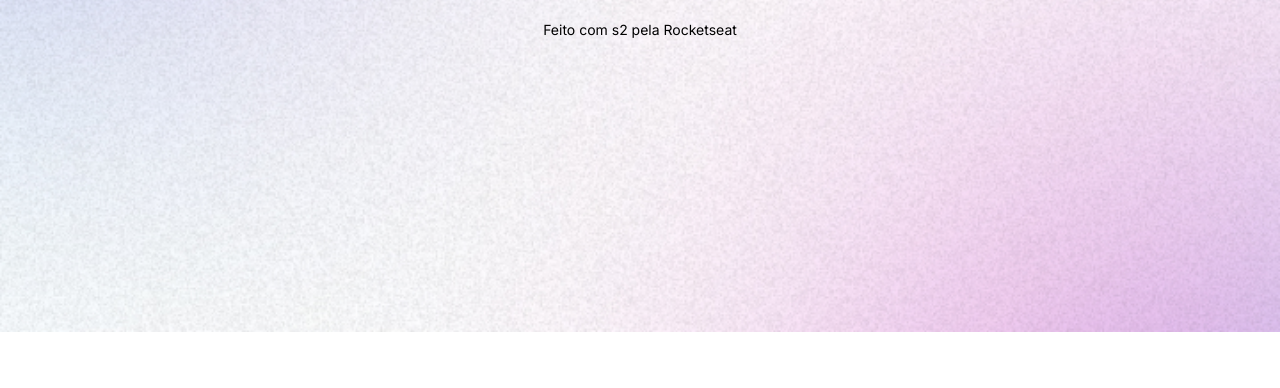
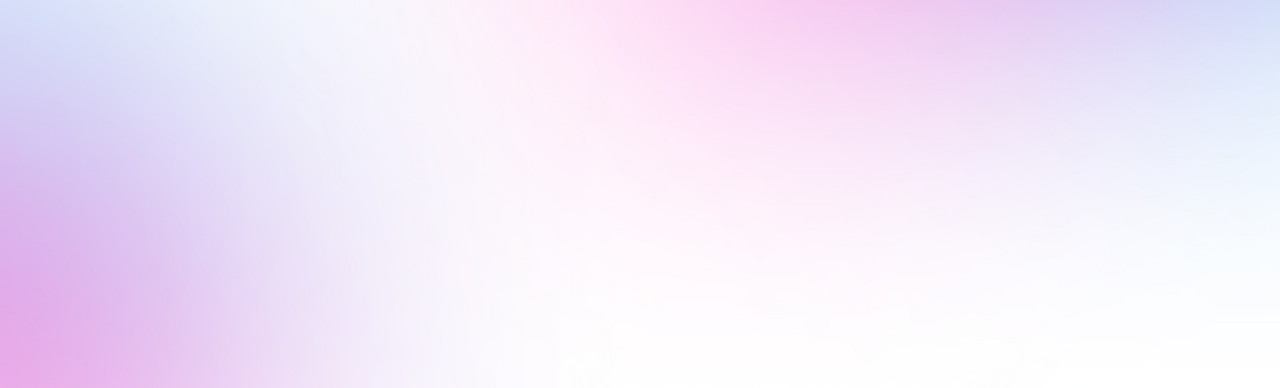
Before and after one commit to jvfcdev/dev-links, a plain HTML site: page index.html in a window 1280 px wide. Shown: the part 468-856 px from the top of the page. Before the commit the page ends 800 px from the top, so only its background shows below. Drawn offline with nearby package versions, Linux system fonts and the light colour scheme.

Commit message:
add media queries

```diff
--- a/index.html
+++ b/index.html
@@ -42,7 +42,6 @@
           <ion-icon name="logo-linkedin"></ion-icon>
         </a>
       </div>
-      <footer>Feito com s2 pela Rocketseat</footer>
     </div>
     <script
       type="module"
--- a/style.css
+++ b/style.css
@@ -11,6 +11,7 @@ body {
   background-size: cover; */
 
   background: var(--bg-url) no-repeat top center / cover;
+  height: 100vh;
 }
 body * {
   font-family: "Inter", sans-serif;
@@ -188,3 +189,12 @@ footer {
 
   font-size: 14px;
 }
+
+@media (min-width: 700px) {
+  :root {
+    --bg-url: url(./assets/bg-desktop.jpg);
+  }
+  .light {
+    --bg-url: url(./assets/bg-desktop-light.jpg);
+  }
+}
```
Also changed, not shown: assets/bg-desktop-light.jpg (added), assets/bg-desktop.jpg (added).
